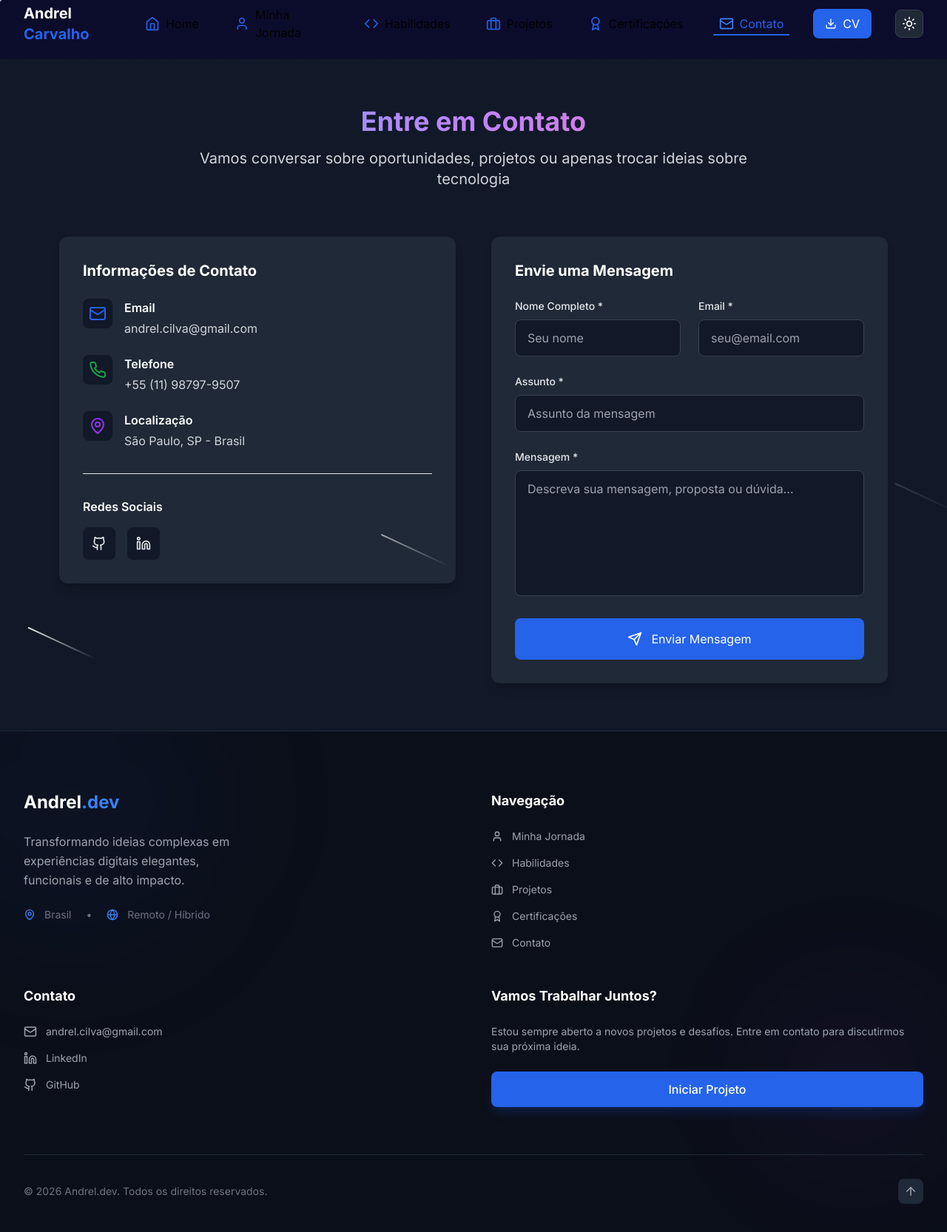
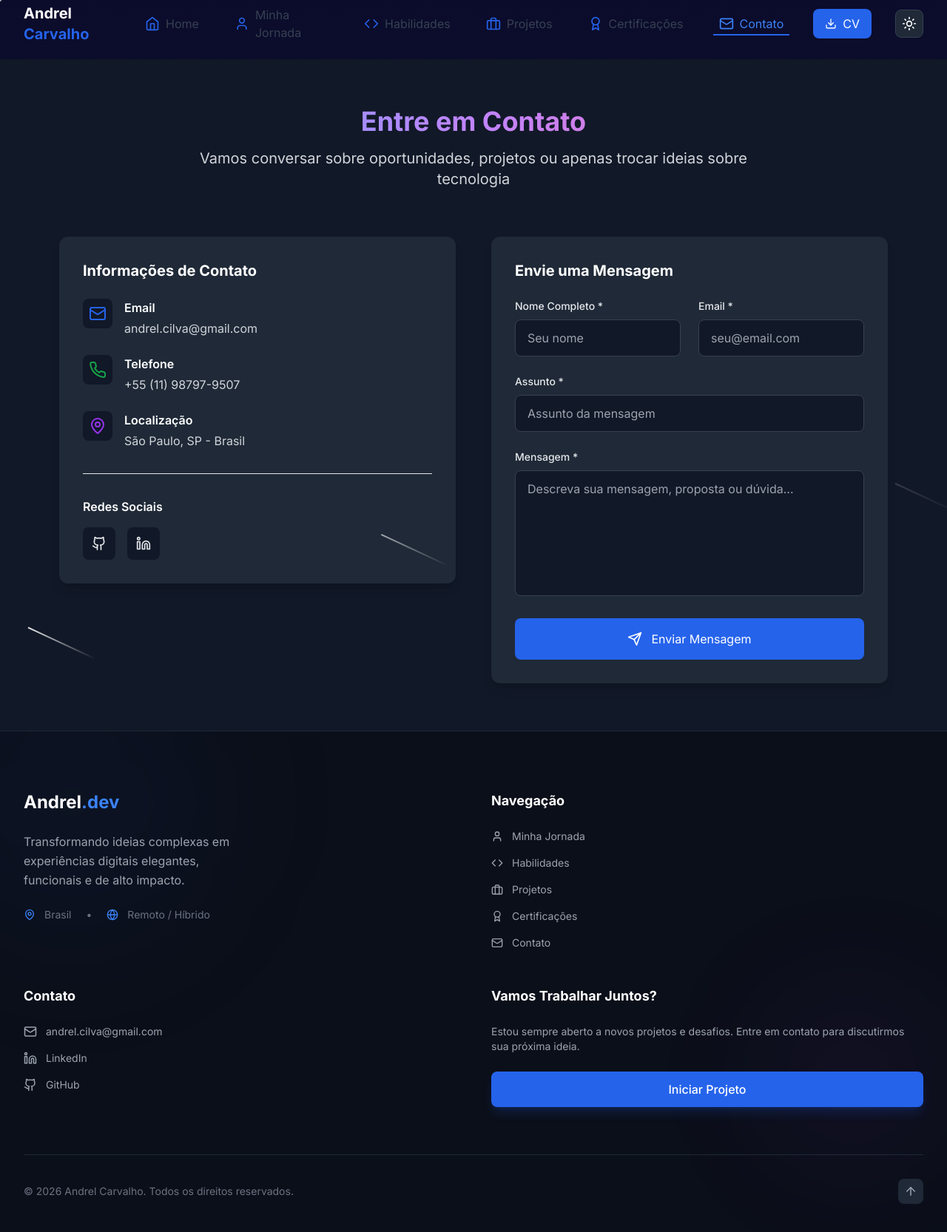
Before and after one commit to SpeedyxBR/andrel.dev, a Next.js app: page /contato in a window 1280 px wide. Shown: the whole page at 74% size. Built offline with nearby package versions, Linux system fonts and the light colour scheme.

Commit message:
style(footer): update copyright name to 'Andrel Carvalho'

```diff
--- a/src/components/layout/Footer.tsx
+++ b/src/components/layout/Footer.tsx
@@ -177,7 +177,7 @@ const Footer = ({ darkMode }: { darkMode: boolean }) => {
         {/* Bottom Bar */}
         <div className="flex flex-col md:flex-row justify-between items-center gap-4">
           <p className={`text-sm ${darkMode ? "text-gray-500" : "text-gray-500"}`}>
-            © {currentYear} Andrel.dev. Todos os direitos reservados.
+            © {currentYear} Andrel Carvalho. Todos os direitos reservados.
           </p>
 
           <div className="flex items-center gap-6">
--- a/src/components/layout/Header.tsx
+++ b/src/components/layout/Header.tsx
@@ -99,8 +99,8 @@ const Header = ({
                   href={item.href}
                   className={`relative group transition-colors duration-200 flex items-center gap-2 focus:outline-none focus:ring-2 focus:ring-blue-500 focus:ring-offset-2 rounded px-2 py-1 ${
                     isActiveRoute(item.href)
-                      ? "text-blue-600"
-                      : "text-black dark:text-gray-200"
+                      ? "text-blue-500 dark:text-blue-400"
+                      : "text-gray-700 dark:text-white"
                   }`}
                   role="menuitem"
                   aria-label={`Ir para ${item.label}`}
@@ -210,11 +210,9 @@ const Header = ({
             }}
             className={`fixed top-0 right-0 h-full w-80 z-[9999] ${
               darkMode
-                ? "bg-gradient-to-b from-gray-900 via-gray-800 to-black"
-                : "bg-gradient-to-b from-white via-gray-50 to-gray-100"
-            } shadow-2xl border-l ${
-              darkMode ? "border-gray-700" : "border-gray-200"
-            }`}
+                ? "bg-gray-950/95 border-gray-800"
+                : "bg-white/95 border-gray-200"
+            } shadow-2xl border-l backdrop-blur-md`}
             id="mobile-navigation"
             role="dialog"
             aria-modal="true"
```
